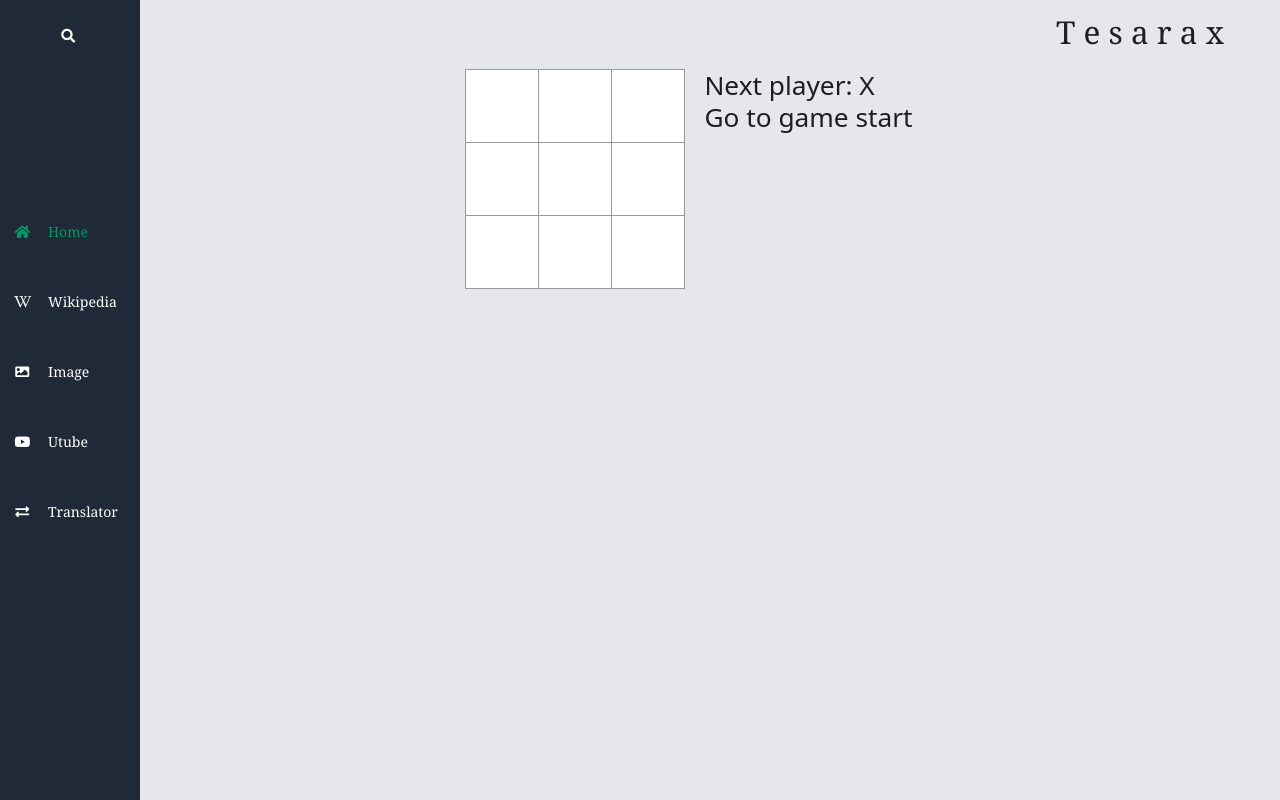
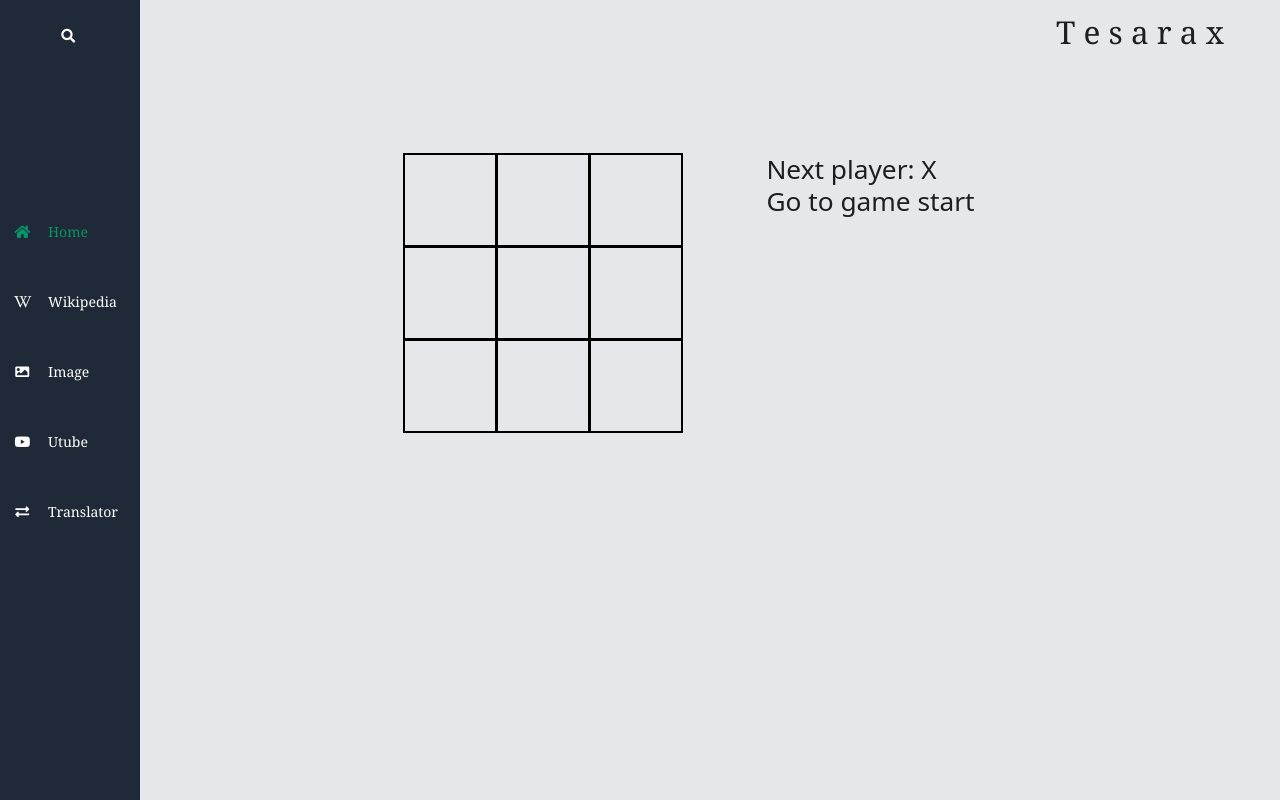
Before and after one commit to AbuBakkarSiddiqueAnir/react_pwa, a React (Create React App) app: page / in a window 1280 px wide. Shown: the top 800 px of the page. Built offline with nearby package versions, Linux system fonts and the light colour scheme.

Commit message:
All the components got completed

```diff
--- a/src/components/Home/Home.css
+++ b/src/components/Home/Home.css
@@ -7,6 +7,7 @@
     clear: both;
     content: "";
     display: table;
+
   }
 
   .status {
@@ -14,18 +15,19 @@
   }
 
   .square {
-    background: #fff;
-    border: 1px solid #999;
+    background-color: rgba(229, 231, 235);
+    border: 2px solid rgb(0, 0, 0);
+
     float: left;
 
     font-weight: bold;
     line-height: 34px;
-    height: 74px;
+    height: 94px;
     margin-right: -1px;
     margin-top: -1px;
     padding: 0;
     text-align: center;
-    width: 74px;
+    width: 94px;
   }
 
   .square:focus {
@@ -39,8 +41,5 @@
   .game {
     display: flex;
     flex-direction: row;
+    flex-wrap: no-wrap;
   }
-
-  .game-info {
-    margin-left: 20px;
-  }
--- a/src/components/Home/Home.js
+++ b/src/components/Home/Home.js
@@ -42,7 +42,7 @@ const Home = () => {
   const history_C_2 = history;
   const current = history_C_2[stepNumber];
   const winner = CalculateWinner(current.squares);
-  console.log(history);
+
   const moves = history.map((step, move) => {
     const desc = move ? `Fot to move # ${move}` : `Go to game start`;
     return (
@@ -58,17 +58,15 @@ const Home = () => {
 
   return (
     <div className="grid justify-center">
-      <span className="text-3xl">
-        <div className="game">
+      <div className="game mt-24">
         <div className="game-board">
           <Board squares={current.squares} onClick={(i) => handleClick(i)} />
         </div>
-          <div className="game-info">
+        <div className="game-info ml-24 text-3xl">
           <div>{status}</div>
           <ol>{moves}</ol>
         </div>
       </div>
-      </span>
     </div>
   );
 };
```
Lines whose indentation alone changed are shown as unchanged.
